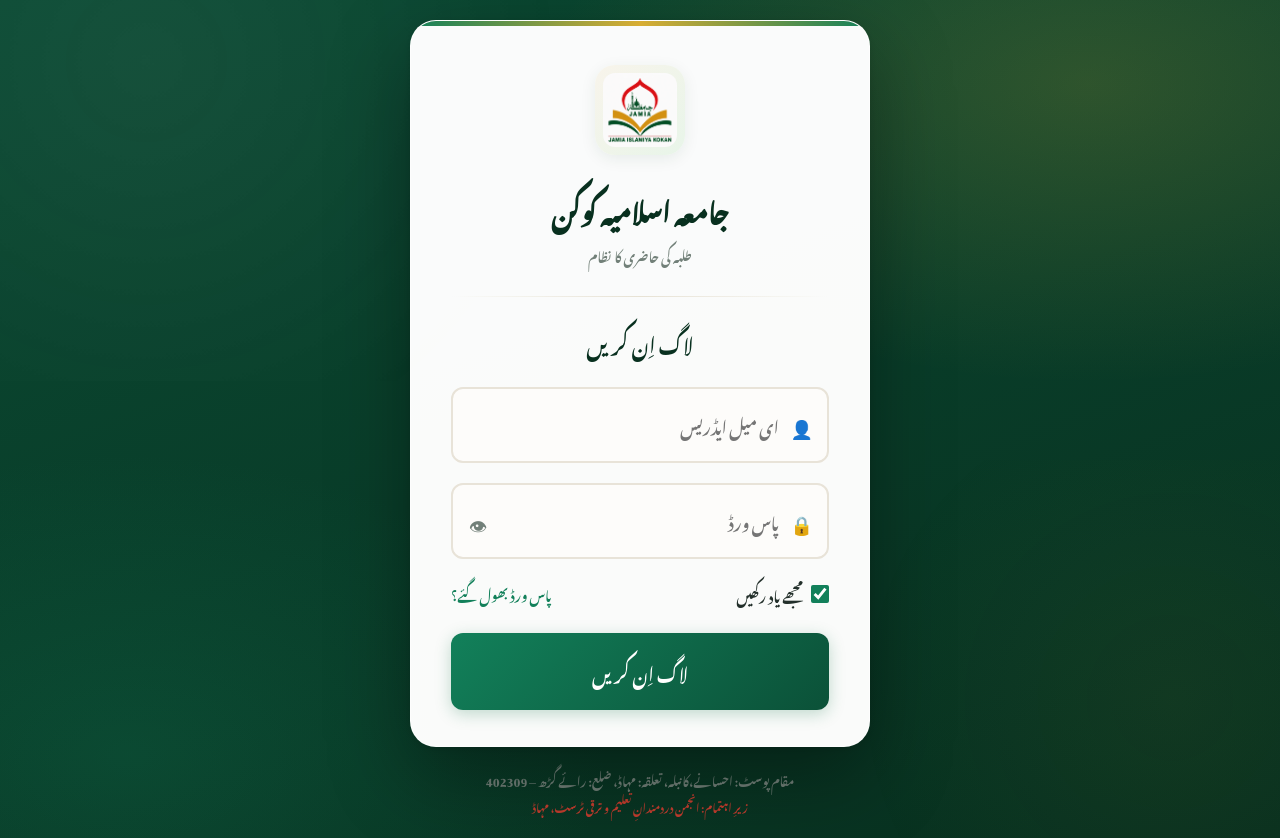
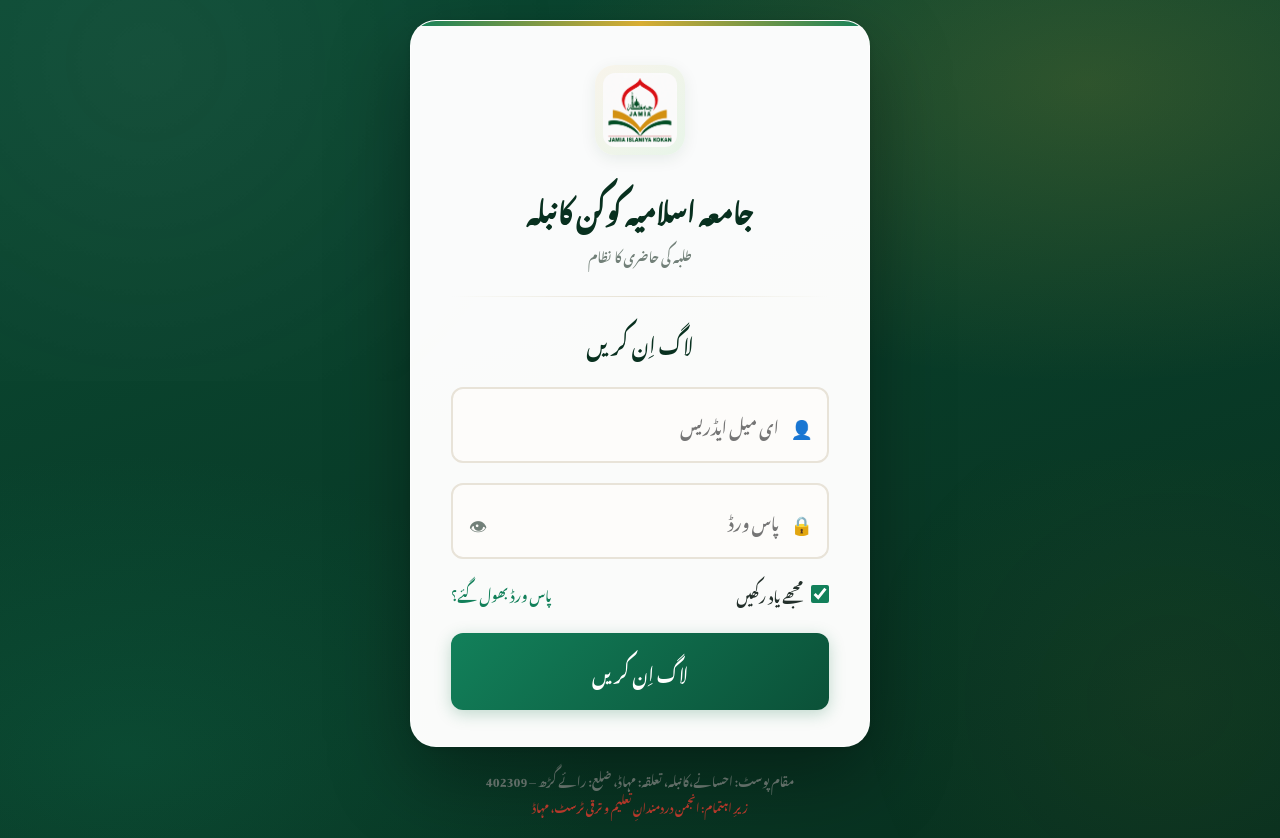
Before and after one commit to faisalvanu18-eng/Jamia-attendance-app, a website: page site/index.html in a window 1280 px wide. Drawn offline with Linux system fonts and the light colour scheme; a web font is replaced by a local one.

Commit message:
Update login page heading to include کانبلہ

```diff
--- a/site/index.html
+++ b/site/index.html
@@ -299,7 +299,7 @@
       <div class="login-card">
         <div class="logo-section">
           <img src="assets/logo.png" alt="Jamia Logo">
-          <h1>جامعہ اسلامیہ کوکن</h1>
+          <h1>جامعہ اسلامیہ کوکن کانبلہ</h1>
           <div class="tagline">طلبہ کی حاضری کا نظام</div>
         </div>
 
```
